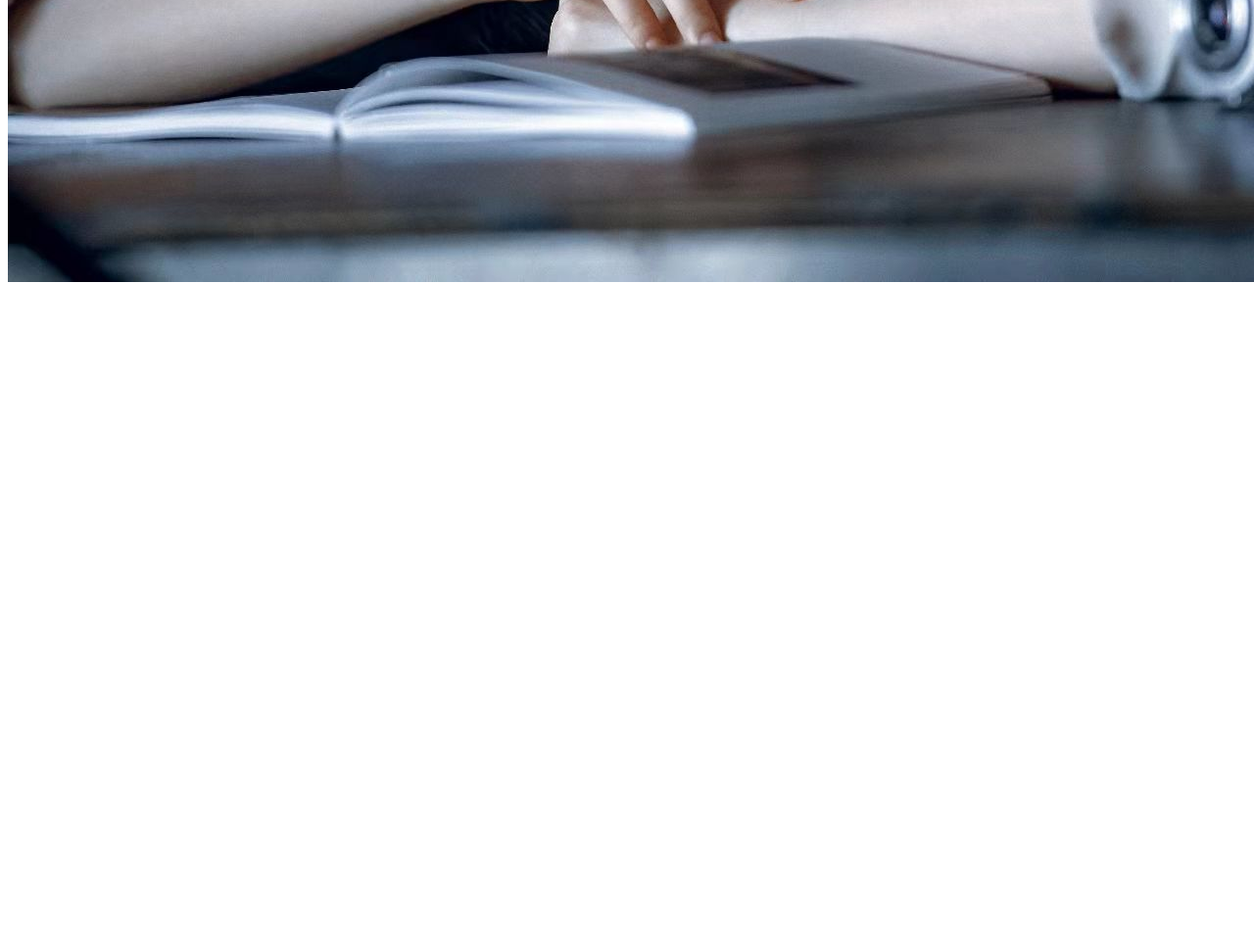
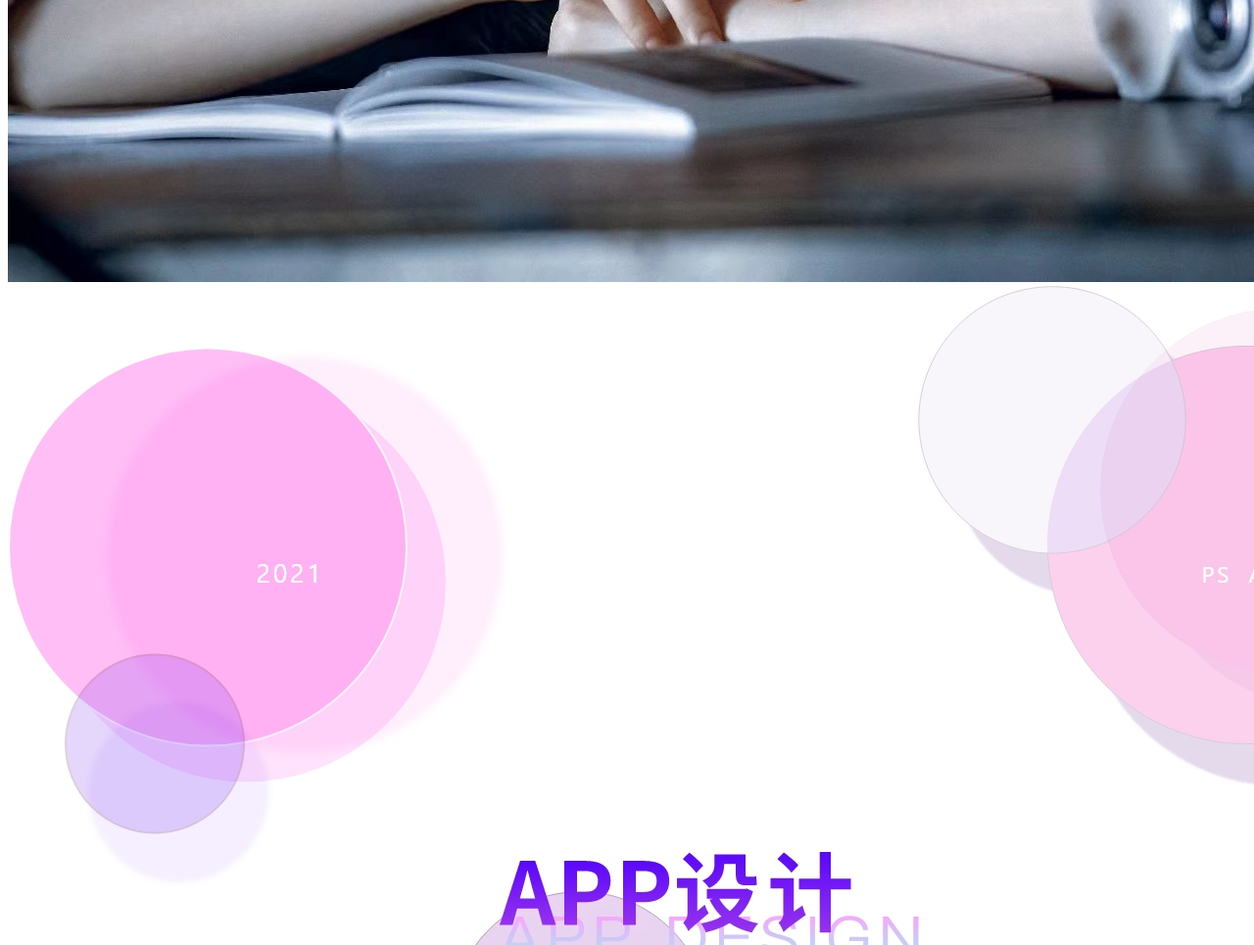
Before and after one commit to 7Chengjiao/7Chengjiao.github.io, a plain HTML site: page index.html in a window 1280 px wide. Shown: the part 855-1820 px from the top of the page at 98% size. Before the commit the page ends 1155 px from the top, so only its background shows below. Drawn offline with Linux system fonts and the light colour scheme.

Commit message:
Update index.html

```diff
--- a/index.html
+++ b/index.html
@@ -15,6 +15,7 @@
     <h3>欢迎来到https://7chengjiao.github.io/网站</h3>
     <div>
         <img src="./背景.jpg">
+        <img src="./组 1883.jpg">
     </div>
 </body>
 </html>
```
